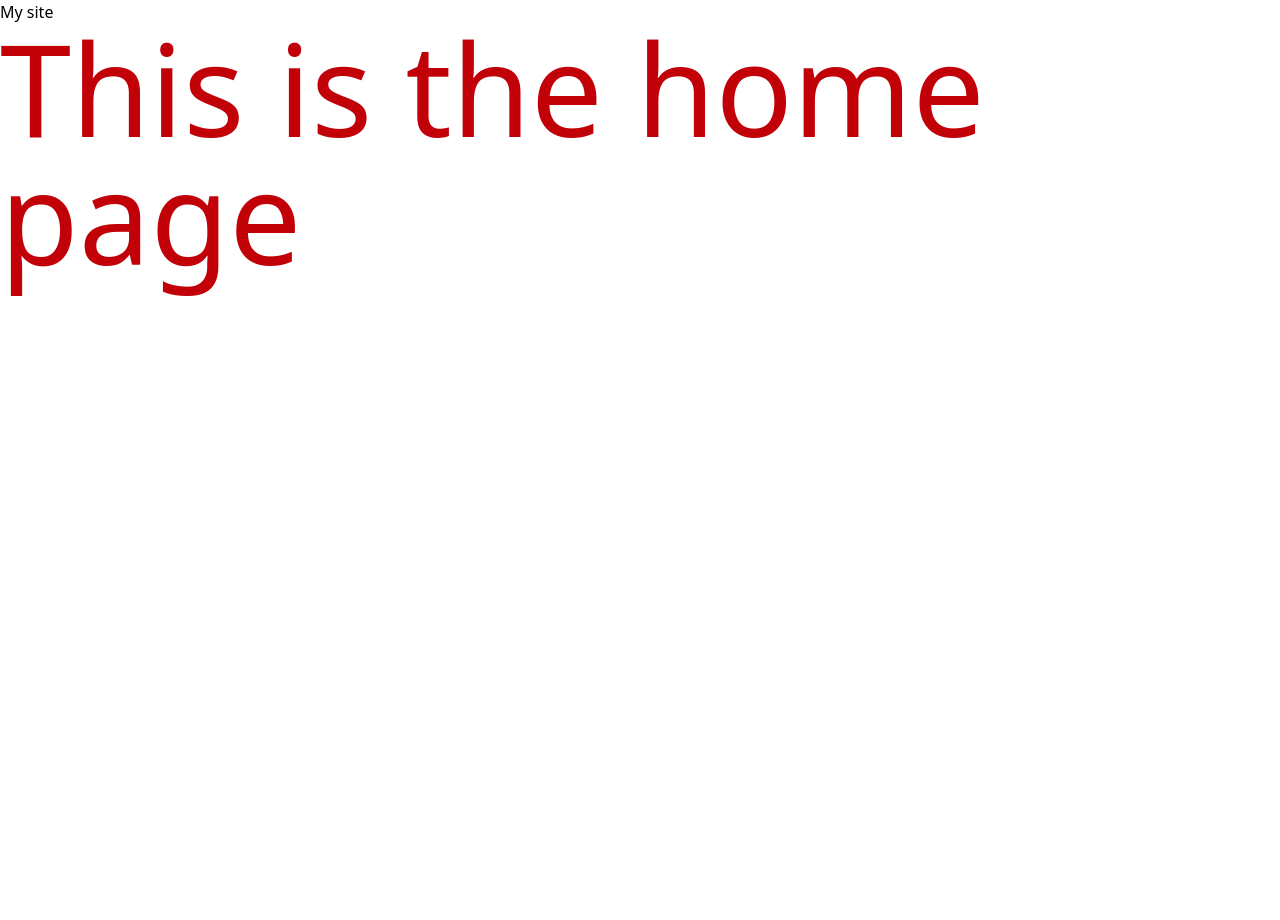
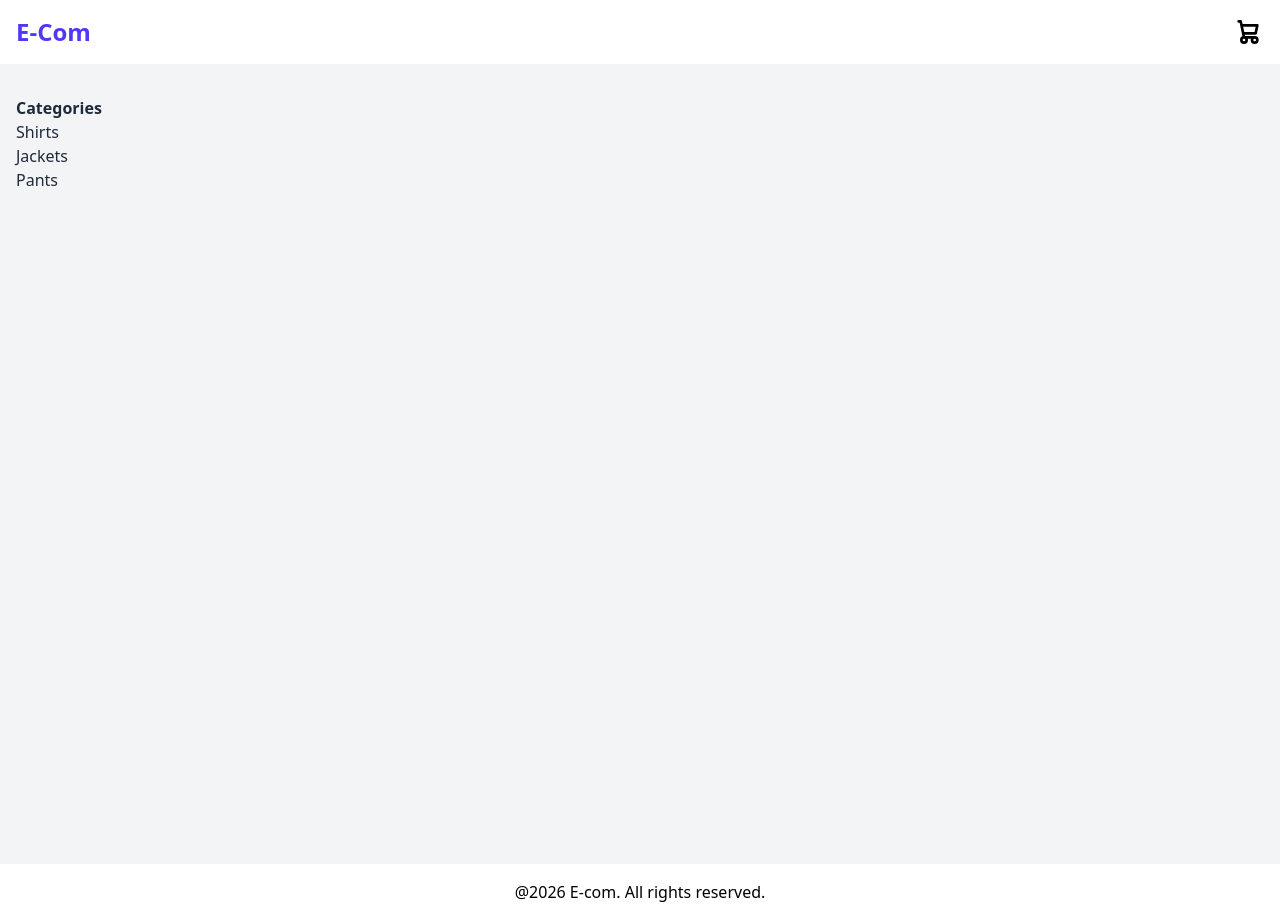
Before and after one commit to Akelvino/Basic-ecommer-web-application, a Django app: page / in a window 1280 px wide. Before the commit the page ends 296 px from the top, so only its background shows below. Run offline with Django 5.2, Linux system fonts and the light colour scheme; data comes from the database, SQL or seed files in the repository.

Commit message:
Finish admin setting and template setting

```diff
--- a/core/static/src/output.css
+++ b/core/static/src/output.css
@@ -7,9 +7,24 @@
       "Segoe UI Emoji", "Segoe UI Symbol", "Noto Color Emoji";
     --font-mono: ui-monospace, SFMono-Regular, Menlo, Monaco, Consolas, "Liberation Mono",
       "Courier New", monospace;
+    --color-red-500: oklch(63.7% 0.237 25.331);
     --color-red-700: oklch(50.5% 0.213 27.518);
+    --color-amber-800: oklch(47.3% 0.137 46.201);
+    --color-indigo-600: oklch(51.1% 0.262 276.966);
+    --color-gray-100: oklch(96.7% 0.003 264.542);
+    --color-gray-400: oklch(70.7% 0.022 261.325);
+    --color-gray-800: oklch(27.8% 0.033 256.848);
+    --color-black: #000;
+    --color-white: #fff;
+    --spacing: 0.25rem;
+    --text-xl: 1.25rem;
+    --text-xl--line-height: calc(1.75 / 1.25);
+    --text-2xl: 1.5rem;
+    --text-2xl--line-height: calc(2 / 1.5);
     --text-3xl: 1.875rem;
     --text-3xl--line-height: calc(2.25 / 1.875);
+    --text-5xl: 3rem;
+    --text-5xl--line-height: 1;
     --text-9xl: 8rem;
     --text-9xl--line-height: 1;
     --font-weight-bold: 700;
@@ -169,11 +184,53 @@
   .static {
     position: static;
   }
+  .container {
+    width: 100%;
+    @media (width >= 40rem) {
+      max-width: 40rem;
+    }
+    @media (width >= 48rem) {
+      max-width: 48rem;
+    }
+    @media (width >= 64rem) {
+      max-width: 64rem;
+    }
+    @media (width >= 80rem) {
+      max-width: 80rem;
+    }
+    @media (width >= 96rem) {
+      max-width: 96rem;
+    }
+  }
+  .mx-auto {
+    margin-inline: auto;
+  }
   .block {
     display: block;
   }
+  .flex {
+    display: flex;
+  }
   .table {
     display: table;
+  }
+  .h-6 {
+    height: calc(var(--spacing) * 6);
+  }
+  .h-8 {
+    height: calc(var(--spacing) * 8);
+  }
+  .min-h-screen {
+    min-height: 100vh;
+  }
+  .w-6 {
+    width: calc(var(--spacing) * 6);
+  }
+  .w-8 {
+    width: calc(var(--spacing) * 8);
+  }
+  .flex-grow {
+    flex-grow: 1;
   }
   .border-collapse {
     border-collapse: collapse;
@@ -181,31 +238,88 @@
   .resize {
     resize: both;
   }
+  .items-center {
+    align-items: center;
+  }
+  .justify-between {
+    justify-content: space-between;
+  }
   .border {
     border-style: var(--tw-border-style);
     border-width: 1px;
+  }
+  .bg-amber-800 {
+    background-color: var(--color-amber-800);
+  }
+  .bg-gray-100 {
+    background-color: var(--color-gray-100);
+  }
+  .bg-gray-400 {
+    background-color: var(--color-gray-400);
+  }
+  .bg-red-500 {
+    background-color: var(--color-red-500);
+  }
+  .p-4 {
+    padding: calc(var(--spacing) * 4);
+  }
+  .px-4 {
+    padding-inline: calc(var(--spacing) * 4);
+  }
+  .py-8 {
+    padding-block: calc(var(--spacing) * 8);
+  }
+  .text-center {
+    text-align: center;
+  }
+  .text-2xl {
+    font-size: var(--text-2xl);
+    line-height: var(--tw-leading, var(--text-2xl--line-height));
   }
   .text-3xl {
     font-size: var(--text-3xl);
     line-height: var(--tw-leading, var(--text-3xl--line-height));
   }
+  .text-5xl {
+    font-size: var(--text-5xl);
+    line-height: var(--tw-leading, var(--text-5xl--line-height));
+  }
   .text-9xl {
     font-size: var(--text-9xl);
     line-height: var(--tw-leading, var(--text-9xl--line-height));
+  }
+  .text-xl {
+    font-size: var(--text-xl);
+    line-height: var(--tw-leading, var(--text-xl--line-height));
   }
   .font-bold {
     --tw-font-weight: var(--font-weight-bold);
     font-weight: var(--font-weight-bold);
   }
-  .text-red-700 {
-    color: var(--color-red-700);
+  .text-black {
+    color: var(--color-black);
+  }
+  .text-gray-800 {
+    color: var(--color-gray-800);
+  }
+  .text-indigo-600 {
+    color: var(--color-indigo-600);
   }
   .underline {
     text-decoration-line: underline;
   }
+  .shadow-md {
+    --tw-shadow: 0 4px 6px -1px var(--tw-shadow-color, rgb(0 0 0 / 0.1)), 0 2px 4px -2px var(--tw-shadow-color, rgb(0 0 0 / 0.1));
+    box-shadow: var(--tw-inset-shadow), var(--tw-inset-ring-shadow), var(--tw-ring-offset-shadow), var(--tw-ring-shadow), var(--tw-shadow);
+  }
   .outline {
     outline-style: var(--tw-outline-style);
     outline-width: 1px;
+  }
+  .dark\:text-white {
+    @media (prefers-color-scheme: dark) {
+      color: var(--color-white);
+    }
   }
 }
 @property --tw-border-style {
@@ -217,6 +331,71 @@
   syntax: "*";
   inherits: false;
 }
+@property --tw-shadow {
+  syntax: "*";
+  inherits: false;
+  initial-value: 0 0 #0000;
+}
+@property --tw-shadow-color {
+  syntax: "*";
+  inherits: false;
+}
+@property --tw-shadow-alpha {
+  syntax: "<percentage>";
+  inherits: false;
+  initial-value: 100%;
+}
+@property --tw-inset-shadow {
+  syntax: "*";
+  inherits: false;
+  initial-value: 0 0 #0000;
+}
+@property --tw-inset-shadow-color {
+  syntax: "*";
+  inherits: false;
+}
+@property --tw-inset-shadow-alpha {
+  syntax: "<percentage>";
+  inherits: false;
+  initial-value: 100%;
+}
+@property --tw-ring-color {
+  syntax: "*";
+  inherits: false;
+}
+@property --tw-ring-shadow {
+  syntax: "*";
+  inherits: false;
+  initial-value: 0 0 #0000;
+}
+@property --tw-inset-ring-color {
+  syntax: "*";
+  inherits: false;
+}
+@property --tw-inset-ring-shadow {
+  syntax: "*";
+  inherits: false;
+  initial-value: 0 0 #0000;
+}
+@property --tw-ring-inset {
+  syntax: "*";
+  inherits: false;
+}
+@property --tw-ring-offset-width {
+  syntax: "<length>";
+  inherits: false;
+  initial-value: 0px;
+}
+@property --tw-ring-offset-color {
+  syntax: "*";
+  inherits: false;
+  initial-value: #fff;
+}
+@property --tw-ring-offset-shadow {
+  syntax: "*";
+  inherits: false;
+  initial-value: 0 0 #0000;
+}
 @property --tw-outline-style {
   syntax: "*";
   inherits: false;
@@ -227,6 +406,20 @@
     *, ::before, ::after, ::backdrop {
       --tw-border-style: solid;
       --tw-font-weight: initial;
+      --tw-shadow: 0 0 #0000;
+      --tw-shadow-color: initial;
+      --tw-shadow-alpha: 100%;
+      --tw-inset-shadow: 0 0 #0000;
+      --tw-inset-shadow-color: initial;
+      --tw-inset-shadow-alpha: 100%;
+      --tw-ring-color: initial;
+      --tw-ring-shadow: 0 0 #0000;
+      --tw-inset-ring-color: initial;
+      --tw-inset-ring-shadow: 0 0 #0000;
+      --tw-ring-inset: initial;
+      --tw-ring-offset-width: 0px;
+      --tw-ring-offset-color: #fff;
+      --tw-ring-offset-shadow: 0 0 #0000;
       --tw-outline-style: solid;
     }
   }
--- a/core/templates/base.html
+++ b/core/templates/base.html
@@ -1,14 +1,39 @@
 <!doctype html>
 {% load static %}
 <html>
+
 <head>
   <meta charset="UTF-8">
   <meta name="viewport" content="width=device-width, initial-scale=1.0">
-  <link href="{% static '../static/src/output.css' %}" rel="stylesheet">
-  {% block title %}{% endblock title %}
+  <link href="{% static 'src/output.css' %}" rel="stylesheet">
+  <title>
+    {% block title %}{% endblock title %}
+  </title>
 </head>
+
 <body>
-    {% block content %}
-    {% endblock %}
+  <header class="">
+    <nav class="container mx-auto p-4 flex justify-between items-center shadow-md">
+    <a href="." class="text-2xl font-bold text-indigo-600 ">E-Com</a>
+    <a href="#" class="">
+      <svg class="w-8 h-8 text-black dark:text-white" aria-hidden="true" xmlns="http://www.w3.org/2000/svg"
+        width="24" height="24" fill="none" viewBox="0 0 24 24">
+        <path stroke="currentColor" stroke-linecap="round" stroke-linejoin="round" stroke-width="2"
+          d="M5 4h1.5L9 16m0 0h8m-8 0a2 2 0 1 0 0 4 2 2 0 0 0 0-4Zm8 0a2 2 0 1 0 0 4 2 2 0 0 0 0-4Zm-8.5-3h9.25L19 7H7.312" />
+      </svg>
+    </a>
+  </nav>
+  </header>
+  <main class="container mx-auto py-8 px-4 bg-gray-100 text-gray-800 min-h-screen">
+  {% block content %}
+  {% endblock %}
+  </main>
+
+  <footer>
+    <div class="container mx-auto p-4 text-center">
+      <p>@2026 E-com. All rights reserved.</p>
+    </div>
+  </footer>
 </body>
+
 </html>
--- a/core/templates/core/list.html
+++ b/core/templates/core/list.html
@@ -1,5 +1,13 @@
 {% extends 'base.html' %}
-{% block title %}My site{% endblock title %}
 {% block content %}
-<h1 class="text-9xl text-red-700">This is the home page</h1>
+<div>
+    <aside class="">
+        <h2 class="font-bold">Categories</h2>
+        <ul>
+            {% for category in categories %}
+                <li>{{ category.name }}</li>
+            {% endfor %}
+        </ul>
+    </aside>
+</div>
 {% endblock %}
```
